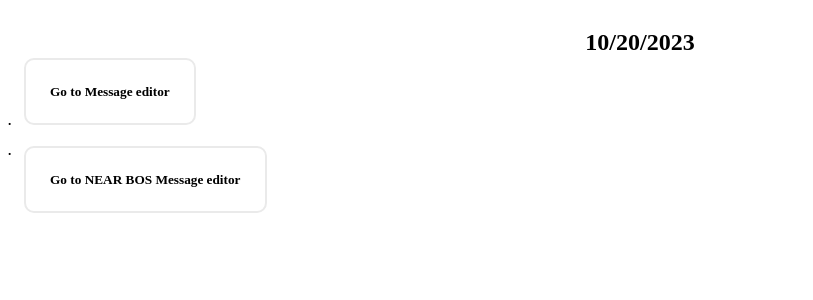
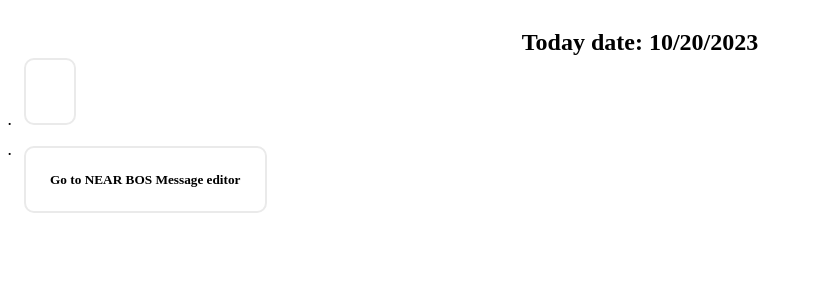
Before and after one commit to itplutoplutone350/nextjs-blog, a Next.js app: page /posts/first-post in a window 1280 px wide. Shown: the top 300 px of the page, without its empty margins (0-813 px from the left). Built offline with nearby package versions, Linux system fonts and the light colour scheme.

Commit message:
Update first-post.js
Modifica firstpost con parametro gotolink

```diff
--- a/pages/posts/first-post.js
+++ b/pages/posts/first-post.js
@@ -20,18 +20,18 @@ const formattedDate = convertUnixToDate(unixdata);
 
 // nota che quì children è obj destructurazione dell'ogeetto passato che è la props
 // ovvero si potrebbe fare  FirstPost(props) e poi dentro usare {props.children}
-export default function FirstPost({ children }) {
+export default function FirstPost({ children, gotolink }) {
   // children è una prop speciale ovvero  è il figlio del tag FirstPost
   const formattedDate = new Date().toLocaleDateString();
   return (
     <div>
       <p>  </p>
       <h5>
-      <p  className={styles.description} >{children}  {formattedDate}</p>
+      <p  className={styles.description} >Today date:  {formattedDate}</p>
       <p>  </p>
       <p>  </p>
       <p>  </p>
-      <Link className={styles.cardred} href="../index">Go to Message editor</Link>
+      <Link className={styles.cardred} href={gotolink}>{children}</Link>
      <p> . </p>
      <p> . </p>
       <Link className={styles.cardred} href="https://test.near.org/embed/plutoplutone347.testnet/widget/MsgManager-1">Go to NEAR BOS Message editor</Link>
```
